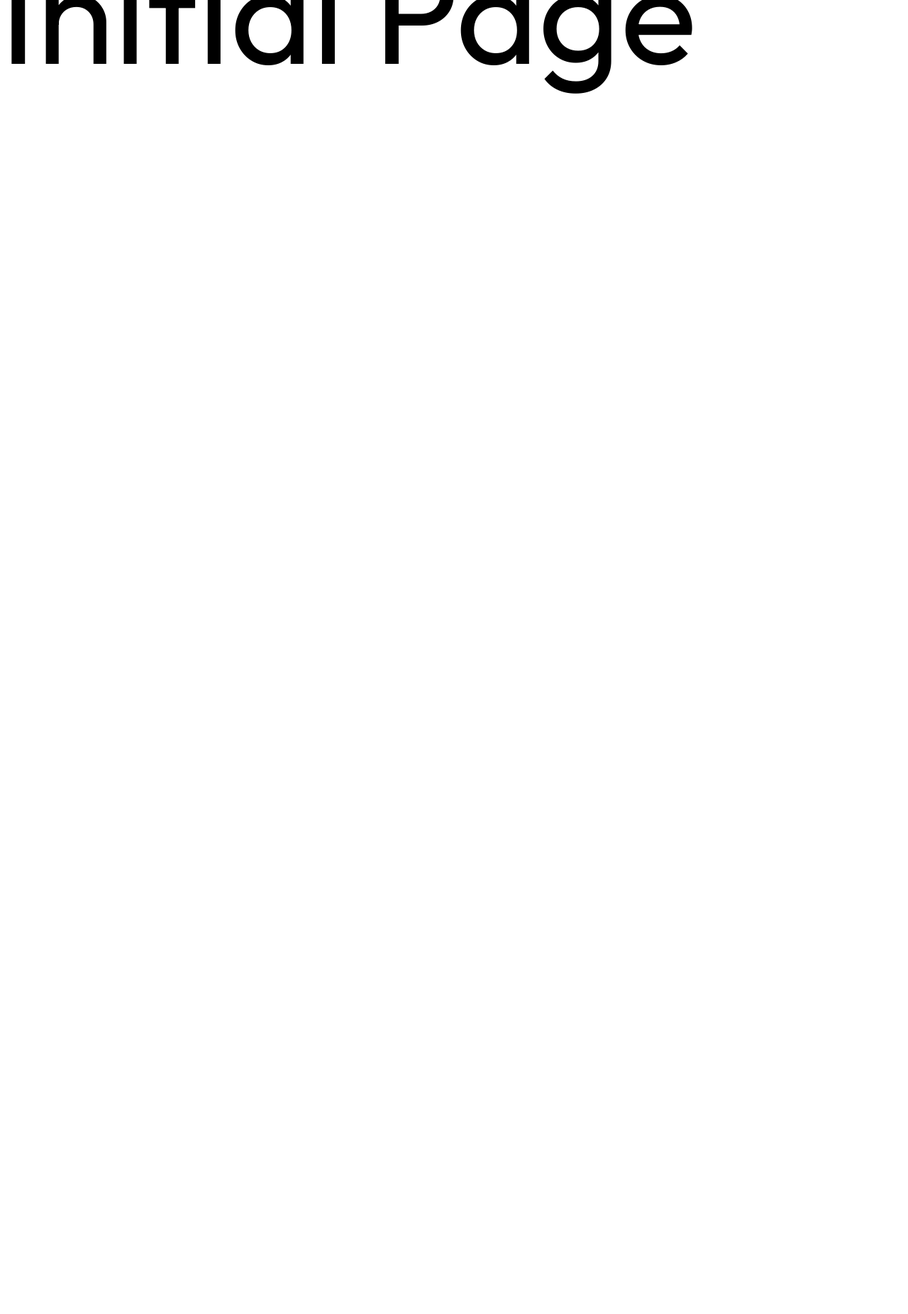
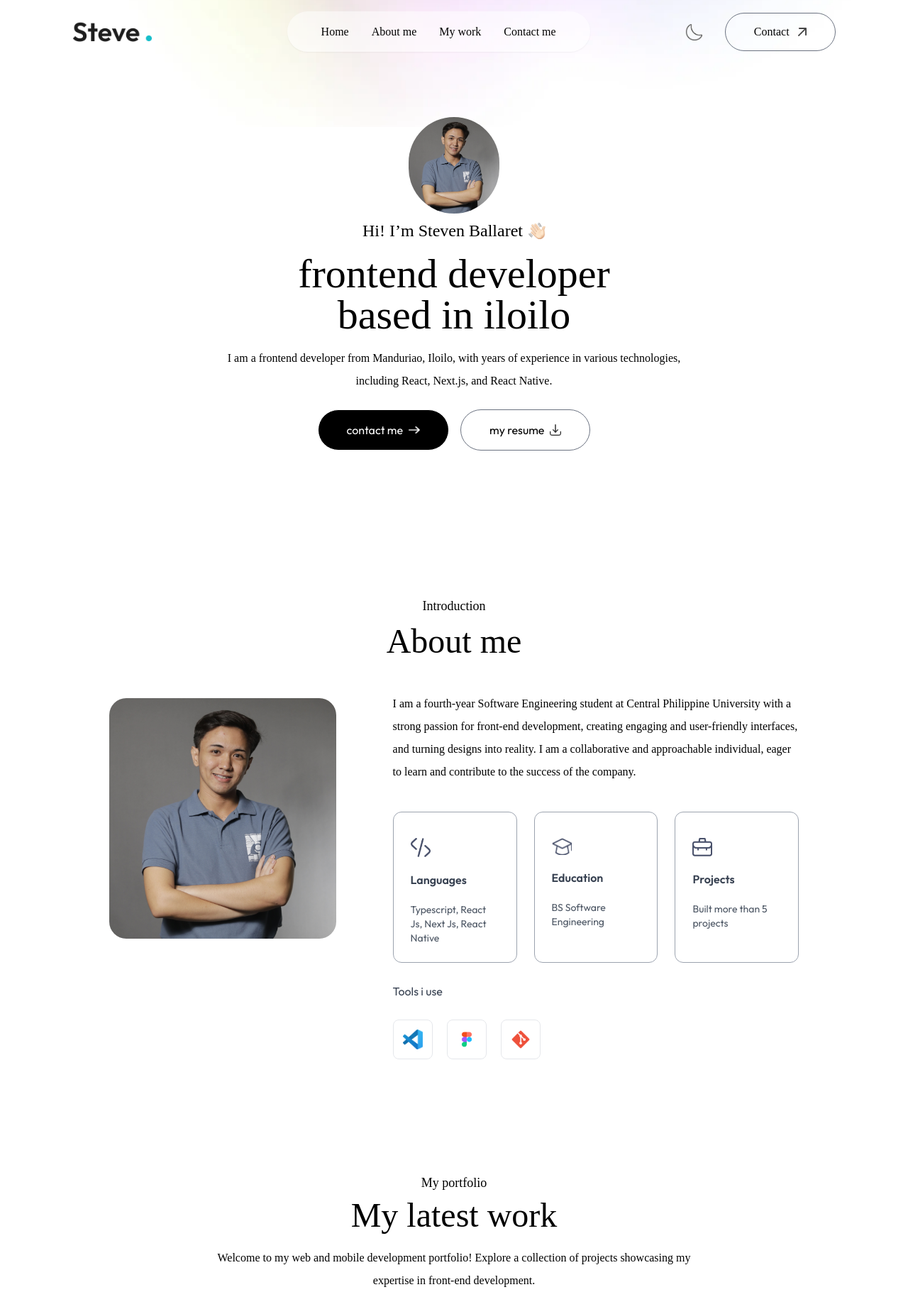
Before and after one commit to SteveBllrt/Portfolio, a Next.js app: page / in a window 1280 px wide. Shown: the top 1852 px of the page at 71% size. Before the commit the page ends 800 px from the top, so only its background shows below. Built offline with nearby package versions, Linux system fonts and the light colour scheme; a web font is replaced by a local one.

Commit message:
feat: added pages

```diff
--- /dev/null
+++ b/src/app/components/About.tsx
@@ -0,0 +1,60 @@
+import React from "react";
+import Image from "next/image";
+import { assets, infoList, toolsData } from "../assets/assets";
+
+const About = () => {
+  return (
+    <div id="about" className="w-full px-[12%] py-10 scroll-mt-20">
+      <h4 className="text-center mb-3 text-lg font-Ovo"> Introduction</h4>
+      <h2 className="text-center text-5xl font-Ovo">About me</h2>
+
+      <div className="flex w-full flex-col lg:flex-row gap-20 mb-20 mt-12">
+        <div className="w-64 sm:w-80 rounded-3xl max-w-none mt-2">
+          <Image
+            src={assets.profile}
+            alt="profile"
+            className="w-full rounded-3xl"
+          />
+        </div>
+        <div className="flex-1">
+          <p className="font-Ovo mb-10 max-w-2xl">
+            I am a fourth-year Software Engineering student at Central
+            Philippine University with a strong passion for front-end
+            development, creating engaging and user-friendly interfaces, and
+            turning designs into reality. I am a collaborative and approachable
+            individual, eager to learn and contribute to the success of the
+            company.
+          </p>
+
+          <ul className="grid grid-cols-1 sm:grid-cols-3 gap-6 max-w-2xl">
+            {infoList.map(({ icon, title, description }, index) => (
+              <li
+                key={index}
+                className="border-[0.5px] border-gray-400 rounded-xl p-6 cursor-pointer hover:bg-lightHover hover:-translate-y-1 duration-500 hover:shadow-black"
+              >
+                <Image src={icon} alt={title} className="w-7 mt-3" />
+                <h3 className="my-4 font-semibold text-gray-700">{title}</h3>
+                <p className="text-gray-600 text-sm">{description}</p>
+              </li>
+            ))}
+          </ul>
+
+          <h4 className="my-6 text-gray-700 front-Ovo"> Tools i use </h4>
+
+          <ul className="flex items-center gap-3 sm:gap-5">
+            {toolsData.map((tool, index) => (
+              <li
+                key={index}
+                className="flex items-center justify-center w-12 sm:w-14 aspect-square border border-gray400 rounded-lg cursor-pointer hover:-translate-y-1 duration-500"
+              >
+                <Image src={tool} alt="Tool" className="w-5 sm:w-7" />
+              </li>
+            ))}
+          </ul>
+        </div>
+      </div>
+    </div>
+  );
+};
+
+export default About;
--- a/src/app/components/Navbar.tsx
+++ b/src/app/components/Navbar.tsx
@@ -1,8 +1,9 @@
-import React, { useRef } from "react";
+import React, { useEffect, useRef, useState } from "react";
 import Image from "next/image";
 import { assets } from "../assets/assets";
 
 const Navbar = () => {
+  const [isScroll, setIsScroll] = useState(false);
   const sideMenuRef = useRef<HTMLUListElement | null>(null);
 
   const openMenu = () => {
@@ -17,13 +18,27 @@ const Navbar = () => {
     }
   };
 
+  useEffect(() => {
+    window.addEventListener("scroll", () => {
+      if (scrollY > 50) {
+        setIsScroll(true);
+      } else {
+        setIsScroll(false);
+      }
+    });
+  }, []);
+
   return (
     <>
       <div className="fixed top-0 right-0 w-11/12 -z-10 translate-y-[-80%]">
         <Image src={assets.header_bg} alt="" className="w-full" />
       </div>
 
-      <nav className="w-full fixed px-5 lg:px-8 xl:px-[8%] py-4 flex items-center justify-between z-50">
+      <nav
+        className={`w-full fixed px-5 lg:px-8 xl:px-[8%] py-4 flex items-center justify-between z-50 ${
+          isScroll ? "bg-white bg-opacity-50 backdrop-blur-lg shadow-sm" : ""
+        }`}
+      >
         <a href="#top">
           <Image
             src={assets.logo}
@@ -32,7 +47,11 @@ const Navbar = () => {
           />
         </a>
 
-        <ul className="hidden md:flex items-center gap-6 lg:gap-8 rounded-full px-12 py-3 bg-white shadow-sm bg-opacity-50">
+        <ul
+          className={`hidden md:flex items-center gap-6 lg:gap-8 rounded-full px-12 py-3 ${
+            isScroll ? "" : "bg-white shadow-sm bg-opacity-50"
+          }`}
+        >
           <li>
             <a className="font-Ovo" href="#top">
               Home
@@ -44,13 +63,8 @@ const Navbar = () => {
             </a>
           </li>
           <li>
-            <a className="font-Ovo" href="#services">
-              Service
-            </a>
-          </li>
-          <li>
             <a className="font-Ovo" href="#work">
-              My Work
+              My work
             </a>
           </li>
           <li>
@@ -81,7 +95,7 @@ const Navbar = () => {
         {/* ------ mobile menu ------- */}
         <ul
           ref={sideMenuRef}
-          className="flex md:hidden flex-col gap-4 py-20 px-10 fixed -right-64 top-0 bottom-0 w-64 z-50 h-screen bg-[#00ECFD] transition duration-500"
+          className="flex md:hidden flex-col gap-4 py-20 px-10 fixed -right-64 top-0 bottom-0 w-64 z-50 h-screen bg-[#BEFBFF] transition duration-500"
         >
           <div className="absolute right-5 top-6" onClick={closeMenu}>
             <Image src={assets.close} alt="" className="w-8 cursor-pointer" />
@@ -98,13 +112,8 @@ const Navbar = () => {
             </a>
           </li>
           <li>
-            <a className="font-Ovo" onClick={closeMenu} href="#services">
-              Service
-            </a>
-          </li>
-          <li>
             <a className="font-Ovo" onClick={closeMenu} href="#work">
-              My Work
+              My work
             </a>
           </li>
           <li>
--- /dev/null
+++ b/src/app/components/Work.tsx
@@ -0,0 +1,17 @@
+import React from "react";
+
+const Work = () => {
+  return (
+    <div id="work" className="w-full px-[12%] py-10 scroll-mt-20">
+      <h4 className="text-center mb-2 text-lg font-Ovo"> My portfolio</h4>
+      <h2 className="text-center text-5xl font-Ovo">My latest work</h2>
+      <p className="text-center max-w-2xl mx-auto mt-5 mb-12 font-Ovo">
+        Welcome to my web and mobile development portfolio! Explore a collection
+        of projects showcasing my expertise in front-end development.
+      </p>
+
+    </div>
+  );
+};
+
+export default Work;
--- a/src/app/page.tsx
+++ b/src/app/page.tsx
@@ -1,7 +1,17 @@
+"use client";
+
+import About from "./components/About";
+import Header from "./components/Header";
+import Navbar from "./components/Navbar";
+import Work from "./components/Work";
+
 export default function Home() {
   return (
-    <div className="text-[200px]">
-      Initial Page
-    </div>
+    <>
+      <Navbar />
+      <Header />
+      <About />
+      <Work />
+    </>
   );
 }
```
